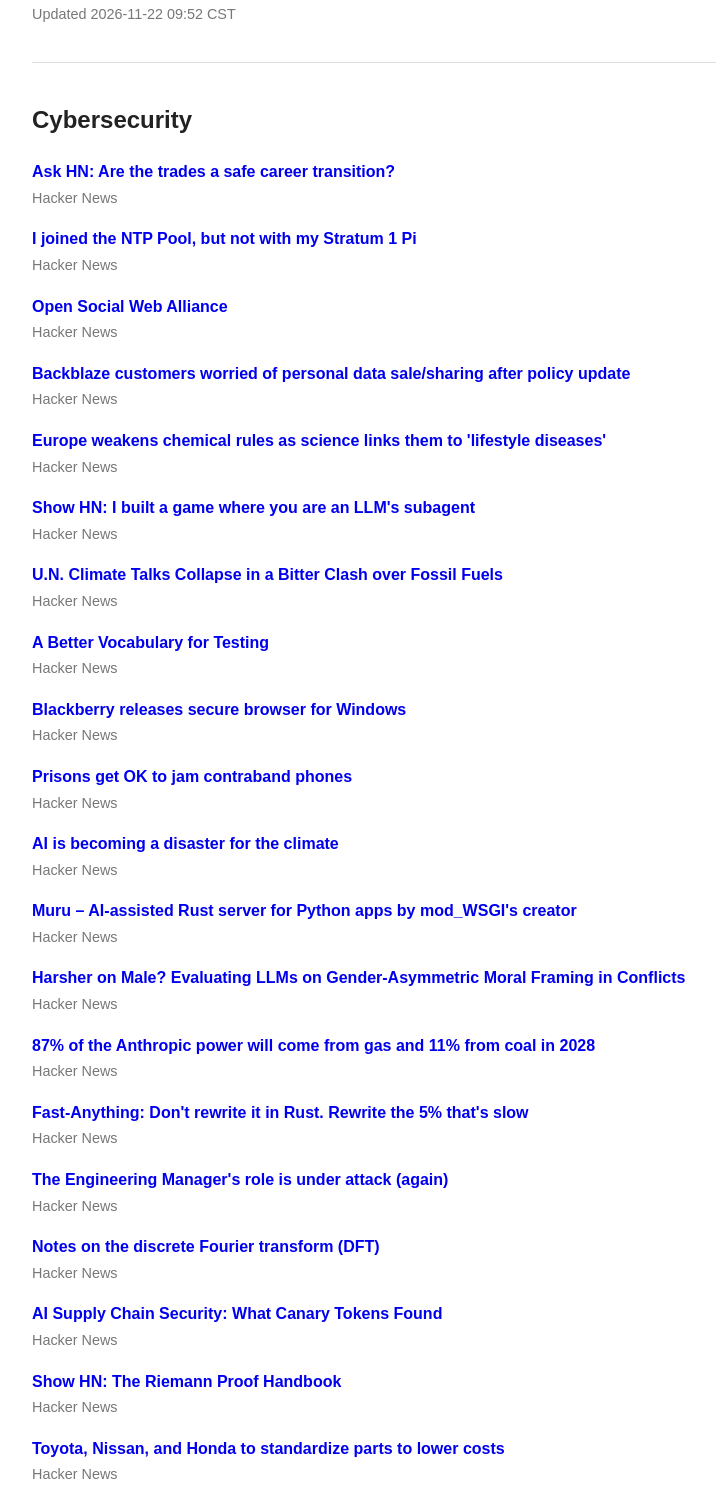
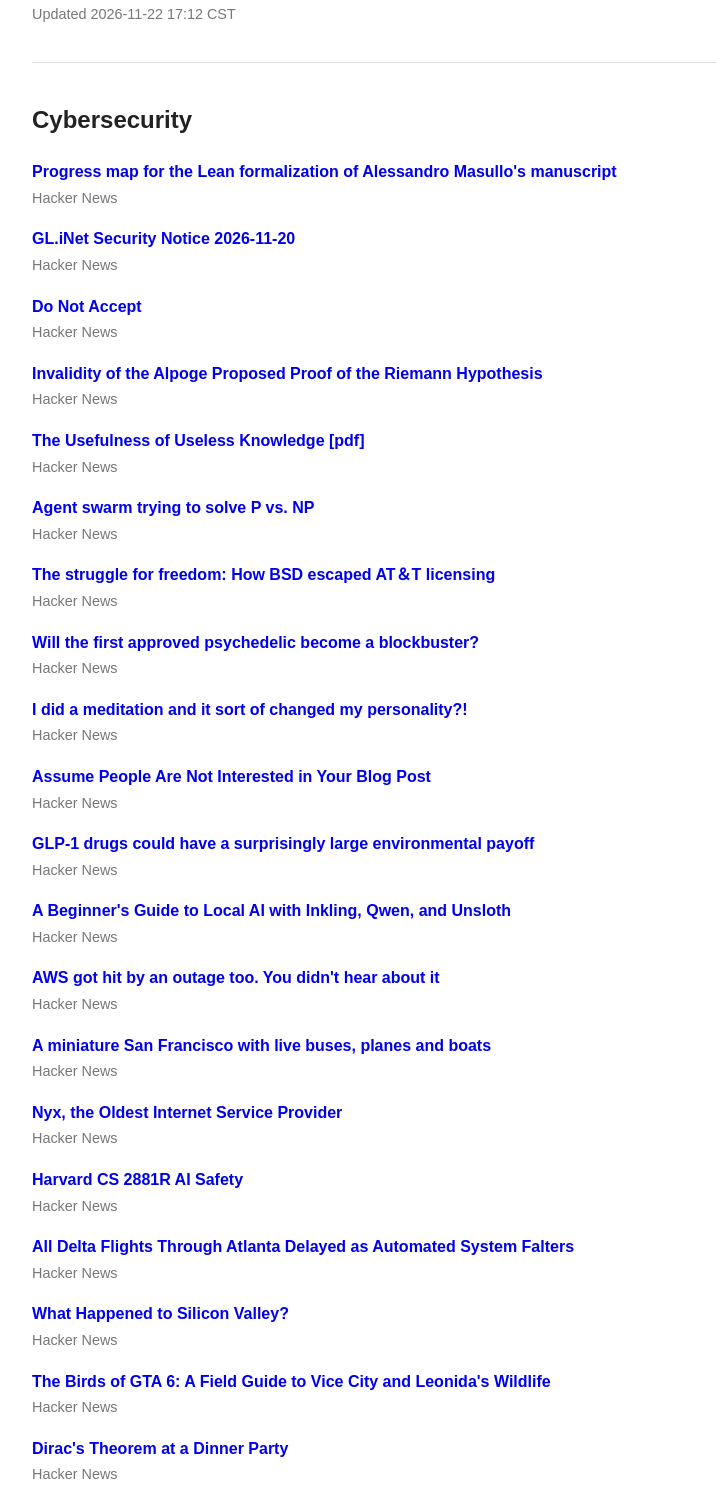
Before and after one commit to Maksim-us/utility-technology-briefing, a plain HTML site: page index.html in a window 1280 px wide. Shown: the part 199-1689 px from the top of the page, without its empty margins (158-874 px from the left). Drawn offline with Linux system fonts and the light colour scheme.

Commit message:
Update briefing 2026-11-22 18:00

```diff
--- a/index.html
+++ b/index.html
@@ -83,30 +83,30 @@ footer {
 Independent briefing covering water utilities, operational technology cybersecurity, GIS,
 artificial intelligence, and enterprise platforms.
 </p>
-<p class="updated">Updated 2026-11-22 09:52 CST</p>
+<p class="updated">Updated 2026-11-22 17:12 CST</p>
 
 <section class="category">
 <h2>Cybersecurity</h2>
-<div class="article"><a href="https://news.ycombinator.com/item?id=50600771" target="_blank" rel="noopener noreferrer">Ask HN: Are the trades a safe career transition?</a><br><span class="source">Hacker News</span></div>
-<div class="article"><a href="https://www.jeffgeerling.com/blog/2026/i-joined-the-ntp-pool/" target="_blank" rel="noopener noreferrer">I joined the NTP Pool, but not with my Stratum 1 Pi</a><br><span class="source">Hacker News</span></div>
-<div class="article"><a href="https://osw-alliance.net/en/" target="_blank" rel="noopener noreferrer">Open Social Web Alliance</a><br><span class="source">Hacker News</span></div>
-<div class="article"><a href="https://www.neowin.net/news/backblaze-customers-worried-of-personal-data-salesharing-after-policy-update/" target="_blank" rel="noopener noreferrer">Backblaze customers worried of personal data sale/sharing after policy update</a><br><span class="source">Hacker News</span></div>
-<div class="article"><a href="https://www.lemonde.fr/en/opinion/article/2026/11/22/as-science-increasingly-shows-the-role-chemical-substances-play-in-lifestyle-diseases-europe-weakens-its-regulations_6786595_23.html" target="_blank" rel="noopener noreferrer">Europe weakens chemical rules as science links them to &#x27;lifestyle diseases&#x27;</a><br><span class="source">Hacker News</span></div>
-<div class="article"><a href="https://github.com/gulivan/worker755" target="_blank" rel="noopener noreferrer">Show HN: I built a game where you are an LLM&#x27;s subagent</a><br><span class="source">Hacker News</span></div>
-<div class="article"><a href="https://www.nytimes.com/2026/11/22/climate/cop31-climate-summit-ends-climate.html" target="_blank" rel="noopener noreferrer">U.N. Climate Talks Collapse in a Bitter Clash over Fossil Fuels</a><br><span class="source">Hacker News</span></div>
-<div class="article"><a href="https://alperenkeles.com/posts/vocab-for-testing/" target="_blank" rel="noopener noreferrer">A Better Vocabulary for Testing</a><br><span class="source">Hacker News</span></div>
-<div class="article"><a href="https://www.blackberry.com/en/secure-communications/insights/blog/introducing-blackberry-access-secure-browser-windows" target="_blank" rel="noopener noreferrer">Blackberry releases secure browser for Windows</a><br><span class="source">Hacker News</span></div>
-<div class="article"><a href="https://arstechnica.com/tech-policy/2026/11/prisons-get-ok-to-jam-contraband-phones-ctia-says-nearby-phones-will-be-jammed-too/" target="_blank" rel="noopener noreferrer">Prisons get OK to jam contraband phones</a><br><span class="source">Hacker News</span></div>
-<div class="article"><a href="https://www.bloodinthemachine.com/p/ai-is-becoming-a-disaster-for-the" target="_blank" rel="noopener noreferrer">AI is becoming a disaster for the climate</a><br><span class="source">Hacker News</span></div>
-<div class="article"><a href="https://simonwillison.net/2026/Nov/21/muru/" target="_blank" rel="noopener noreferrer">Muru – AI-assisted Rust server for Python apps by mod_WSGI&#x27;s creator</a><br><span class="source">Hacker News</span></div>
-<div class="article"><a href="https://arxiv.org/abs/2606.14068" target="_blank" rel="noopener noreferrer">Harsher on Male? Evaluating LLMs on Gender-Asymmetric Moral Framing in Conflicts</a><br><span class="source">Hacker News</span></div>
-<div class="article"><a href="https://betterdatacenterproject.com/2026/11/16/how-ai-is-powered-a-breakdown-of-byop-and-grid-power/" target="_blank" rel="noopener noreferrer">87% of the Anthropic power will come from gas and 11% from coal in 2028</a><br><span class="source">Hacker News</span></div>
-<div class="article"><a href="https://github.com/EL4CTEO/fast-anything" target="_blank" rel="noopener noreferrer">Fast-Anything: Don&#x27;t rewrite it in Rust. Rewrite the 5% that&#x27;s slow</a><br><span class="source">Hacker News</span></div>
-<div class="article"><a href="https://www.manager.dev/newsletter/the-engineering-manager-s-role-is-under-attack-again" target="_blank" rel="noopener noreferrer">The Engineering Manager&#x27;s role is under attack (again)</a><br><span class="source">Hacker News</span></div>
-<div class="article"><a href="https://eli.thegreenplace.net/2026/notes-on-the-discrete-fourier-transform-dft/" target="_blank" rel="noopener noreferrer">Notes on the discrete Fourier transform (DFT)</a><br><span class="source">Hacker News</span></div>
-<div class="article"><a href="https://www.dragos.com/blog/ai-supply-chain-security-canary-tokens" target="_blank" rel="noopener noreferrer">AI Supply Chain Security: What Canary Tokens Found</a><br><span class="source">Hacker News</span></div>
-<div class="article"><a href="https://github.com/tamnd/riemann-handbook" target="_blank" rel="noopener noreferrer">Show HN: The Riemann Proof Handbook</a><br><span class="source">Hacker News</span></div>
-<div class="article"><a href="https://www.caranddriver.com/news/a74490092/toyota-nissan-honda-standardize-parts-lower-costs/" target="_blank" rel="noopener noreferrer">Toyota, Nissan, and Honda to standardize parts to lower costs</a><br><span class="source">Hacker News</span></div>
+<div class="article"><a href="https://claude.ai/artifact/CtQyX8qfYAF822bgHJHHE3" target="_blank" rel="noopener noreferrer">Progress map for the Lean formalization of Alessandro Masullo&#x27;s manuscript</a><br><span class="source">Hacker News</span></div>
+<div class="article"><a href="https://www.gl-inet.com/en-us/blogs/blog/glinet-security-notice-2026-11-20" target="_blank" rel="noopener noreferrer">GL.iNet Security Notice 2026-11-20</a><br><span class="source">Hacker News</span></div>
+<div class="article"><a href="https://donotaccept.ai/" target="_blank" rel="noopener noreferrer">Do Not Accept</a><br><span class="source">Hacker News</span></div>
+<div class="article"><a href="https://philpapers.org/rec/NIEIOT-2" target="_blank" rel="noopener noreferrer">Invalidity of the Alpoge Proposed Proof of the Riemann Hypothesis</a><br><span class="source">Hacker News</span></div>
+<div class="article"><a href="https://www.ias.edu/sites/default/files/library/UsefulnessHarpers.pdf" target="_blank" rel="noopener noreferrer">The Usefulness of Useless Knowledge [pdf]</a><br><span class="source">Hacker News</span></div>
+<div class="article"><a href="https://pequalnp.com/" target="_blank" rel="noopener noreferrer">Agent swarm trying to solve P vs. NP</a><br><span class="source">Hacker News</span></div>
+<div class="article"><a href="https://fosscomics.com/posts/16.%20BSD%20Unix%20Part%206%20-%20The%20Struggle%20for%20Freedom/" target="_blank" rel="noopener noreferrer">The struggle for freedom: How BSD escaped AT＆T licensing</a><br><span class="source">Hacker News</span></div>
+<div class="article"><a href="https://www.pharmavoice.com/news/race-first-psilocybin-blockbuster-compass-usona/875270/" target="_blank" rel="noopener noreferrer">Will the first approved psychedelic become a blockbuster?</a><br><span class="source">Hacker News</span></div>
+<div class="article"><a href="https://www.benkuhn.net/meditation/" target="_blank" rel="noopener noreferrer">I did a meditation and it sort of changed my personality?!</a><br><span class="source">Hacker News</span></div>
+<div class="article"><a href="https://danielsada.tech/blog/assume-people-are-not-interested-in-your-blog-post/" target="_blank" rel="noopener noreferrer">Assume People Are Not Interested in Your Blog Post</a><br><span class="source">Hacker News</span></div>
+<div class="article"><a href="https://theconversation.com/weight-loss-drugs-could-free-up-an-area-of-farmland-larger-than-italy-new-study-291114" target="_blank" rel="noopener noreferrer">GLP-1 drugs could have a surprisingly large environmental payoff</a><br><span class="source">Hacker News</span></div>
+<div class="article"><a href="https://www.gpupartner.com/blog/beginners-guide-local-ai-inkling-qwen-unsloth" target="_blank" rel="noopener noreferrer">A Beginner&#x27;s Guide to Local AI with Inkling, Qwen, and Unsloth</a><br><span class="source">Hacker News</span></div>
+<div class="article"><a href="https://www.theregister.com/columnists/2026/11/21/aws-got-hit-by-an-outage-too-heres-why-you-didnt-hear-about-it/5311511" target="_blank" rel="noopener noreferrer">AWS got hit by an outage too. You didn&#x27;t hear about it</a><br><span class="source">Hacker News</span></div>
+<div class="article"><a href="https://smallsf.com/" target="_blank" rel="noopener noreferrer">A miniature San Francisco with live buses, planes and boats</a><br><span class="source">Hacker News</span></div>
+<div class="article"><a href="https://nyx.net/" target="_blank" rel="noopener noreferrer">Nyx, the Oldest Internet Service Provider</a><br><span class="source">Hacker News</span></div>
+<div class="article"><a href="https://boazbk.github.io/mltheoryseminar/" target="_blank" rel="noopener noreferrer">Harvard CS 2881R AI Safety</a><br><span class="source">Hacker News</span></div>
+<div class="article"><a href="https://www.nytimes.com/2026/11/22/us/delta-flight-delays-system-outage.html" target="_blank" rel="noopener noreferrer">All Delta Flights Through Atlanta Delayed as Automated System Falters</a><br><span class="source">Hacker News</span></div>
+<div class="article"><a href="https://www.oreilly.com/radar/what-happened-to-silicon-valley/" target="_blank" rel="noopener noreferrer">What Happened to Silicon Valley?</a><br><span class="source">Hacker News</span></div>
+<div class="article"><a href="https://www.audubon.org/magazine/birds-of-gta-6-field-guide-vice-city-wildlife" target="_blank" rel="noopener noreferrer">The Birds of GTA 6: A Field Guide to Vice City and Leonida&#x27;s Wildlife</a><br><span class="source">Hacker News</span></div>
+<div class="article"><a href="https://prideout.net/blog/dirac-dinner-party/" target="_blank" rel="noopener noreferrer">Dirac&#x27;s Theorem at a Dinner Party</a><br><span class="source">Hacker News</span></div>
 </section>
 
 <footer>
```
